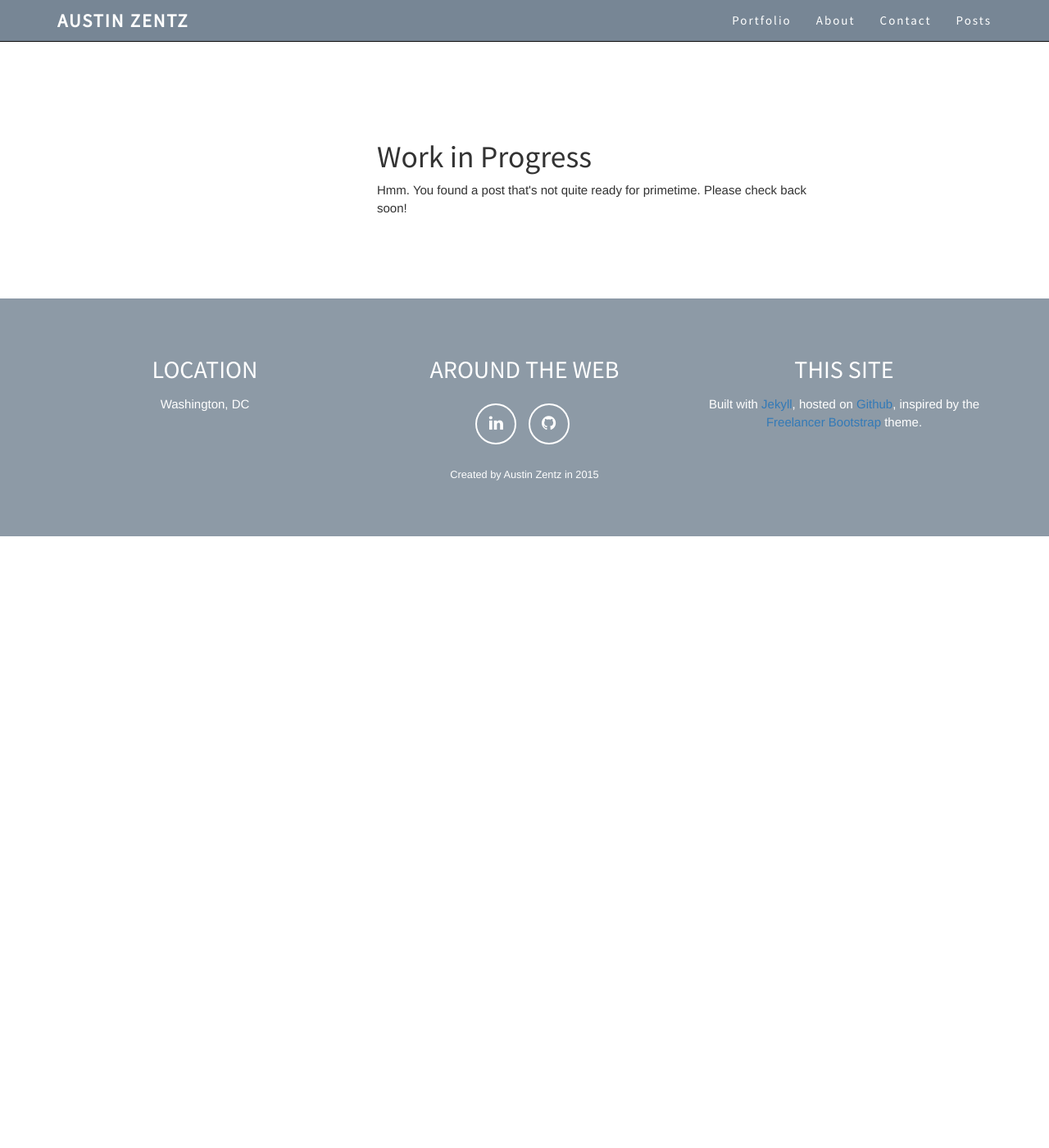
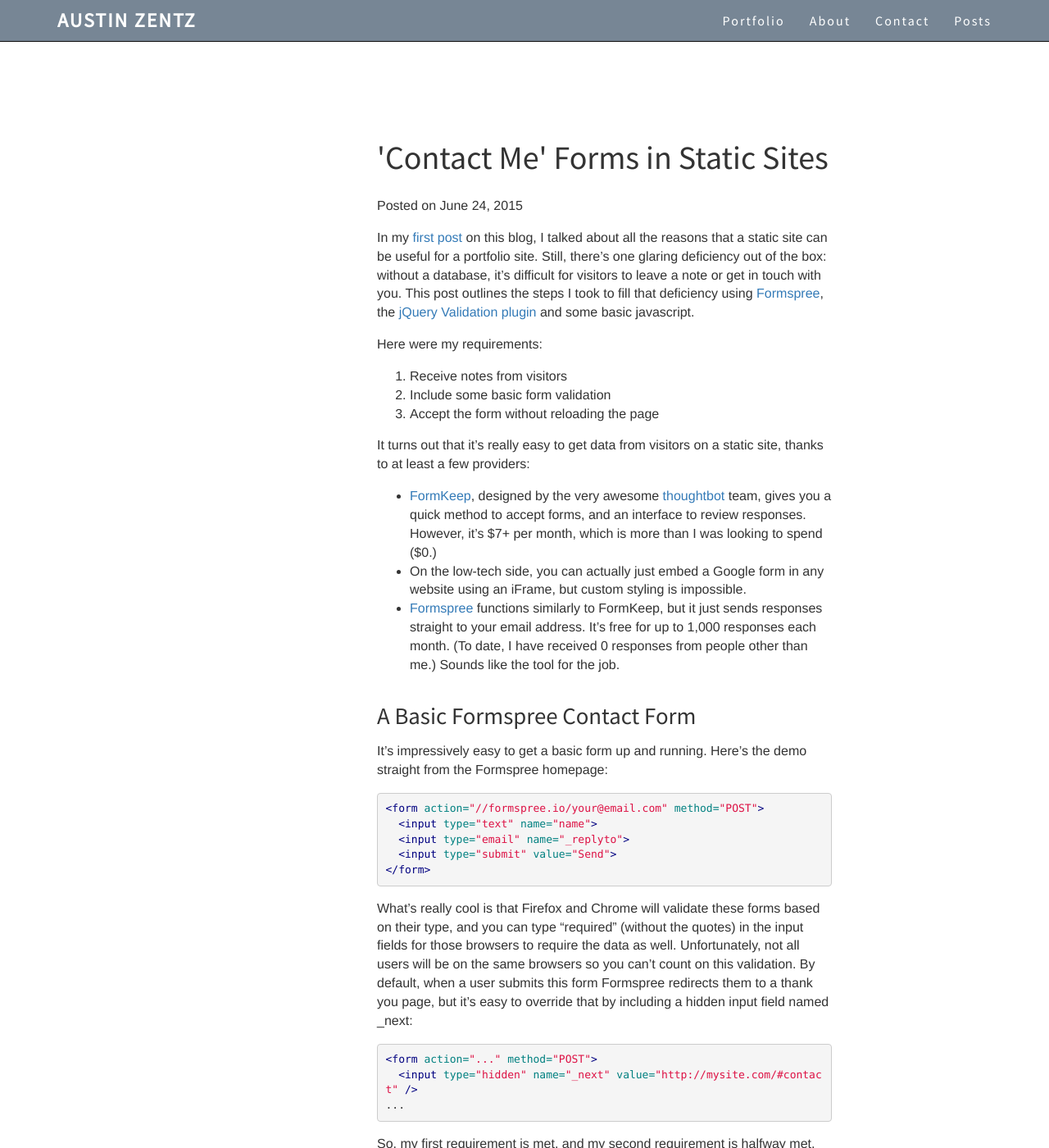
Before and after one commit to aust1nz/aust1nz.github.io, a Jekyll site: the page built from _posts/2015-06-24-contact-forms-in-static-sites.markdown, in a window 1280 px wide and 1400 px high. Shown: the whole window at 82% size. Built offline with Jekyll 4.4.1, drawn with Linux system fonts in a browser that asks for light colours; nearby versions of some CDN libraries; some of the changed text lies outside the part shown.

Commit message:
Publish new post about contact forms

```diff
--- a/_posts/2015-06-24-contact-forms-in-static-sites.markdown
+++ b/_posts/2015-06-24-contact-forms-in-static-sites.markdown
@@ -1,9 +1,9 @@
 ---
 layout: post
 title: "'Contact Me' Forms in Static Sites"
-draft: true
+draft: false
 ---
-In my [first post]({% post_url 2015-06-22-building-with-jekyll %}) on this blog, I talked about all the reasons that a static site can be useful for a portfolio site. That said, there's one glaring deficiency out of the box: without a database, it's difficult for visitors to leave a note or get in touch with you. This post outlines the steps I took to fill that deficiency using [Formspree](http://formspree.io), a [jQuery plugin](http://jqueryvalidation.org/) and some basic javascript.
+In my [first post]({% post_url 2015-06-22-building-with-jekyll %}) on this blog, I talked about all the reasons that a static site can be useful for a portfolio site. Still, there's one glaring deficiency out of the box: without a database, it's difficult for visitors to leave a note or get in touch with you. This post outlines the steps I took to fill that deficiency using [Formspree](http://formspree.io), the [jQuery Validation plugin](http://jqueryvalidation.org/) and some basic javascript.
 
 Here were my requirements:
 
@@ -13,9 +13,9 @@
 
 It turns out that it's really easy to get data from visitors on a static site, thanks to at least a few providers:
 
-* [FormKeep](https://formkeep.com/), designed by the very awesome [thoughtbot](https://thoughtbot.com/) team, gives you an interface to review responses. However, it's $7+ per month, which is more than I was looking to spend ($0.)
+* [FormKeep](https://formkeep.com/), designed by the very awesome [thoughtbot](https://thoughtbot.com/) team, gives you a quick method to accept forms, and an interface to review responses. However, it's $7+ per month, which is more than I was looking to spend ($0.)
 * On the low-tech side, you can actually just embed a Google form in any website using an iFrame, but custom styling is impossible.
-* [Formspree](http://formspree.io) seems to function similarly to FormKeep, but it just sends responses straight to your email address. It's free for up to 1,000 responses each month. This is the option I went with!
+* [Formspree](http://formspree.io) functions similarly to FormKeep, but it just sends responses straight to your email address. It's free for up to 1,000 responses each month. (To date, I have received 0 responses from people other than me.) Sounds like the tool for the job.
 
 #### A Basic Formspree Contact Form
 It's impressively easy to get a basic form up and running. Here's the demo straight from the Formspree homepage:
@@ -28,7 +28,7 @@
 </form>
 {% endhighlight %}
 
-What's really cool is that Firefox and Chrome will validate these forms based on their type, and you can type "required" (without the quotes) into the inputs for those browsers to require the data as well. Unfortunately, not all users will be on the same browsers so you can't count on this validation. By default, the next page is a Formspree-created thank-you, but it's easy to override that redirect, too:
+What's really cool is that Firefox and Chrome will validate these forms based on their type, and you can type "required" (without the quotes) in the input fields for those browsers to require the data as well. Unfortunately, not all users will be on the same browsers so you can't count on this validation. By default, when a user submits this form Formspree redirects them to a thank you page, but it's easy to override that by including a hidden input field named _next:
 
 {% highlight html %}
 <form action="..." method="POST">
@@ -36,17 +36,101 @@
 ...
 {% endhighlight %}
 
-So, my first requirement is met, and my second requirement is, kind of, but I'm going to want to be more consistent.
+So, my first requirement is met, and my second requirement is halfway met, thanks to built-in browser validation. Still, some users are going to be confused when I redirect them back to the same form page, and I don't want to interrupt the flow by sending them to some "thanks for submitting" page. More important for now, I need to make sure validation works on all browsers.
 
 #### Validating on the Front-End
-First, two notes:
-
-1. I'm validating with jQuery and an extension - this is the easiest option for me, and though jQuery is derided on some corners of the internet, I think it's best to use an established extension with edge-cases than roll my own single-use validation tool.
-2. Front-end validation doesn't excuse the need to validate on the back-end. This isn't so relevant here, but a jQuery-validated site could easily be compromised by a user with the [Postman](https://chrome.google.com/webstore/detail/postman/fhbjgbiflinjbdggehcddcbncdddomop?hl=en) chrome extension, or command line tools, installed.
-
-OK. So, validation turned out to be easy, too, thanks to the [jQuery Validation](http://jqueryvalidation.org/) extension. Grab the extension and call it after calling jQuery,or just use a CDN like I did:
+Validation turns out to be easy, too, thanks to the [jQuery Validation](http://jqueryvalidation.org/) extension. Grab the extension and call it after calling jQuery,or just use a CDN like I did:
 
 {% highlight html %}
+<!-- Near the end of my page -->
 <script src="https://ajax.googleapis.com/ajax/libs/jquery/1.11.1/jquery.min.js"></script>
 <script src="http://ajax.aspnetcdn.com/ajax/jquery.validate/1.13.1/jquery.validate.min.js"></script>
 {% endhighlight %}
+
+Like the built-in validation on Chrome and Firefox, jQuery Validation picks up on field types and the 'required' tab, and flags those errors. Below are the final inputs and validations for my form (with some Bootstrap-specific formatting removed:)
+
+{% highlight html %}
+<form id="contact-form">
+  <label for="name">Name</label>
+  <input class="form-control" type="text" name="name" required
+         placeholder="Name">
+
+  <label for="email">Email</label>
+  <input class="form-control" type="email" name="_replyto"
+         required placeholder="email@address.com">
+
+  <label for="message">Message</label>
+  <textarea class="form-control" name="message" placeholder="Message"
+            required rows="5"></textarea>
+</form>
+{% endhighlight %}
+
+Wherever you keep your custom javascript, you can get things up and running with a one-liner:
+
+{% highlight javascript %}
+$("#contact-form").validate();
+{% endhighlight %}
+
+Of course, my form isn't going anywhere, but the validation works, so I'm two for three on requirements. Onward to submitting the actual data without resetting the page!
+
+#### Submitting with AJAX
+
+The validate function can be built with several options, including a `SubmitHandler`. We can add a few lines of Javascript inside the SubmitHandler to send our form data to Formspree and handle successful or failed requests. SubmitHandler can pass along the form itself as a function, so we can grab the data from each of the inputs using jQuery:
+
+{% highlight javascript %}
+$("#contact-form").validate({
+  submitHandler: function(form) {
+    $.ajax({
+      url: "//formspree.io/myemail@gmail.com",
+      method: "POST",
+      data: {
+        name: $(form).find("input[name='name']").val(),
+        _replyto: $(form).find("input[name='_replyto']").val(),
+        message: $(form).find("textarea[name='message']").val()
+      },
+      dataType: "json"
+    });
+  }
+});
+{% endhighlight %}
+
+While our form now sends, the page doesn't change, so our users aren't going to think the form works at all. Let's fix that.
+
+First, we'll add a couple of divs to our page which are hidden by default, that will show appropriate messages after the form has been submitted: (Mine use Bootstrap's alert components, but I've stripped that formatting in the interest of brevity.)
+
+{% highlight html %}
+<!-- Hidden message to show if contact is successful. -->
+<div id="submit-success" class="collapse">
+  Message received! I'll be in touch.
+</div>
+
+<!-- Hidden message to show if user encounters errors. -->
+<div id="submit-errors" class="collapse">
+  It looks like there was an error submitting the form.
+  Please try again later.
+</div>
+{% endhighlight %}
+
+Next, we'll add success and error handlers to our Ajax request. If I succeed, I'll fade out the form and fade in the success message. If the request fails, I'll display an error.
+
+{% highlight javascript %}
+$("#contact-form").validate({
+  submitHandler: function(form) {
+    $.ajax({
+      ...
+      },
+      dataType: "json",
+      success: function() {
+        $("#submit-success").fadeIn();
+        $("#contact-form").fadeOut();
+      },
+      error: function() {
+        $("#submit-errors").fadeIn();
+      }
+    });
+  }
+});
+{% endhighlight %}
+
+#### Wrap-Up
+So, that's it. Formspree is a great tool, validation is easy with plugins, and sending AJAX requests means I can have a user submit the form without sending them to a new page. Great! Want to see it in action? Check out my [Contact]({{ baseurl }}/#contact) form, and feel free to send me a note.
--- a/_sass/_base.scss
+++ b/_sass/_base.scss
@@ -1,7 +1,7 @@
 $color-primary: #0065a4;
 $color-secondary: SlateGray;
 $color-secondary-dark: #80B3FF;
-$normal: 15px;
+$normal: 16px;
 $section-spacing: 100px;
 
 $heading-font: 'Source Sans Pro', sans-serif;
```
